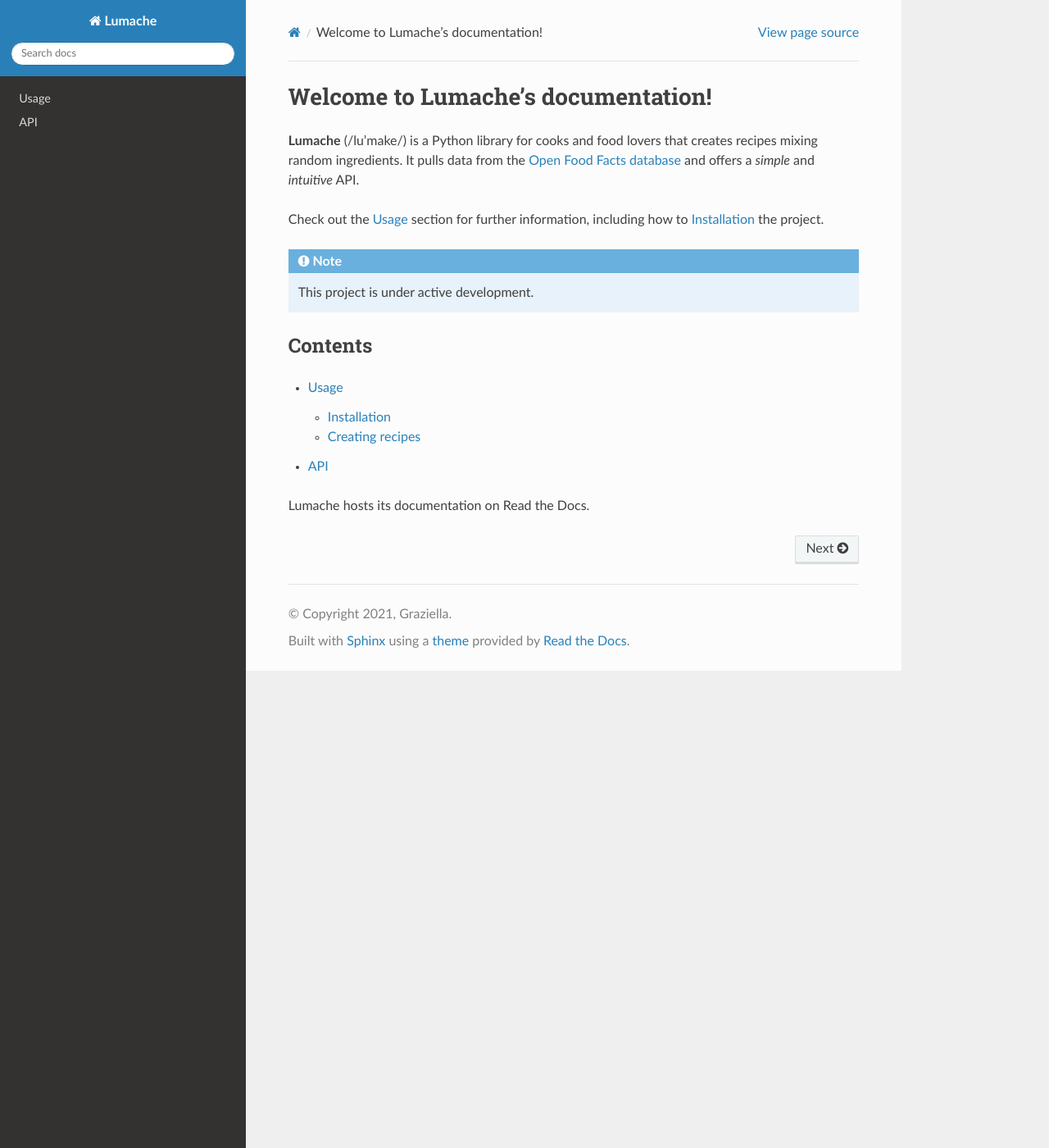
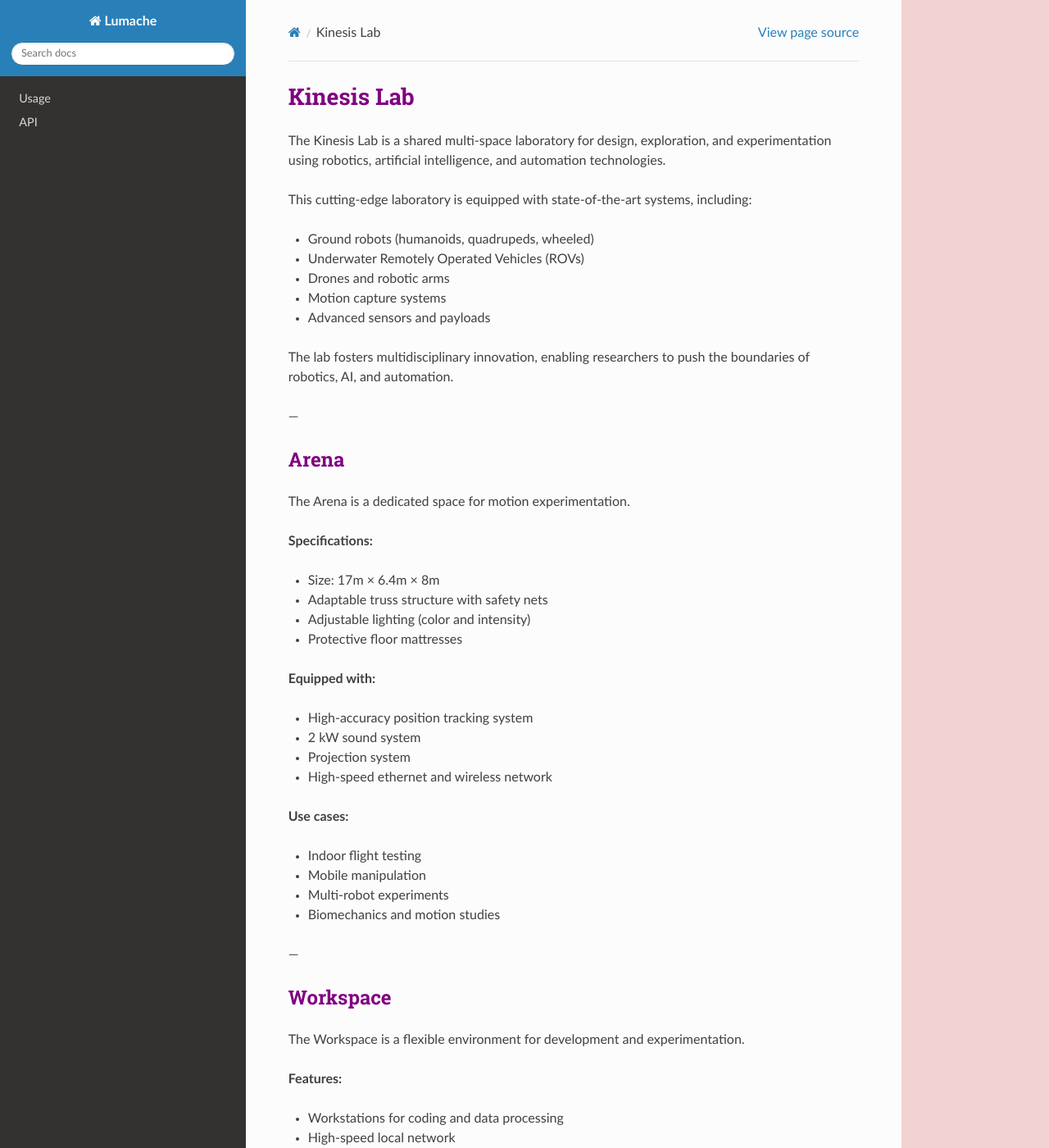
Before and after one commit to aysa2018/rtd-kinesis, a Sphinx documentation site: the page built from docs/source/index.rst, in a window 1280 px wide and 1400 px high. Shown: the whole window at 82% size. Built offline with Sphinx 7.4.7 and the Read the Docs theme 3.1.0, drawn with Linux system fonts in a browser that asks for light colours; some of the changed text lies outside the part shown.

Commit message:
site with minimal CSS

```diff
--- /dev/null
+++ b/docs/source/_static/custom.css
@@ -0,0 +1,7 @@
+body {
+  background: #ffdddd !important;
+}
+
+h1, h2, h3 {
+  color: purple !important;
+}
--- a/docs/source/conf.py
+++ b/docs/source/conf.py
@@ -1,6 +1,9 @@
 # Configuration file for the Sphinx documentation builder.
 
 # -- Project information
+import os
+import sys
+sys.path.insert(0, os.path.abspath('../..'))
 
 project = 'Lumache'
 copyright = '2021, Graziella'
@@ -33,3 +36,8 @@
 
 # -- Options for EPUB output
 epub_show_urls = 'footnote'
+
+html_static_path = ['_static']
+
+def setup(app):
+    app.add_css_file('custom.css')
--- a/docs/source/index.rst
+++ b/docs/source/index.rst
@@ -1,22 +1,202 @@
-Welcome to Lumache's documentation!
-===================================
+Kinesis Lab
+===========
 
-**Lumache** (/lu'make/) is a Python library for cooks and food lovers
-that creates recipes mixing random ingredients.
-It pulls data from the `Open Food Facts database <https://world.openfoodfacts.org/>`_
-and offers a *simple* and *intuitive* API.
+The Kinesis Lab is a shared multi-space laboratory for design, exploration, and experimentation using robotics, artificial intelligence, and automation technologies.
 
-Check out the :doc:`usage` section for further information, including
-how to :ref:`installation` the project.
+This cutting-edge laboratory is equipped with state-of-the-art systems, including:
 
-.. note::
+- Ground robots (humanoids, quadrupeds, wheeled)
+- Underwater Remotely Operated Vehicles (ROVs)
+- Drones and robotic arms
+- Motion capture systems
+- Advanced sensors and payloads
 
-   This project is under active development.
+The lab fosters multidisciplinary innovation, enabling researchers to push the boundaries of robotics, AI, and automation.
 
-Contents
---------
+---
+
+Arena
+-----
+
+The Arena is a dedicated space for motion experimentation.
+
+**Specifications:**
+
+- Size: 17m × 6.4m × 8m
+- Adaptable truss structure with safety nets
+- Adjustable lighting (color and intensity)
+- Protective floor mattresses
+
+**Equipped with:**
+
+- High-accuracy position tracking system
+- 2 kW sound system
+- Projection system
+- High-speed ethernet and wireless network
+
+**Use cases:**
+
+- Indoor flight testing
+- Mobile manipulation
+- Multi-robot experiments
+- Biomechanics and motion studies
+
+---
+
+Workspace
+---------
+
+The Workspace is a flexible environment for development and experimentation.
+
+**Features:**
+
+- Workstations for coding and data processing
+- High-speed local network
+- Adjustable lighting
+- Nearby benches with tools and test equipment
+- GPU unit for high-performance computation
+- Safe charging station for LiPo batteries
+
+---
+
+Equipment
+---------
+
+The lab supports motion-centric research with a comprehensive toolkit.
+
+**Robotics & Platforms**
+
+- Humanoids, quadrupeds, wheeled robots
+- Autonomous car platform
+- Aerial drones (including RTK-enabled systems)
+- Underwater ROVs
+
+**Mapping & Scanning**
+
+- Terrestrial LiDAR
+- SLAM-based mapping (UAV, handheld, backpack)
+- Object and environment scanners
+
+**Imaging & Sensors**
+
+- Hyperspectral imaging
+- Thermal and visual zoom cameras
+- Event-based vision systems
+- Acoustic imaging
+
+**Communication & Testing**
+
+- Mesh radio networks
+- Bench testing equipment
+
+---
+
+Applications and Research
+-------------------------
+
+**Biomechanical**
+
+- Gait analysis and rehabilitation
+- Posture and motor control
+- Sports performance analysis
+- Animal biomechanics
+
+**Engineering**
+
+- Robotics (UAVs, ROVs, UGVs, humanoids)
+- Localization and trajectory planning
+- Human-robot interaction (HRI)
+- Teleoperation and control systems
+
+**Reality Capture & Digital Twins**
+
+- SLAM mapping
+- LiDAR and photogrammetry
+- Asset documentation and change detection
+
+**Perception & Sensing**
+
+- Thermal imaging
+- Hyperspectral analysis
+- Event-based vision
+- Acoustic diagnostics
+
+**Artificial Intelligence**
+
+- Dataset curation and labeling
+- Deep learning and reinforcement learning
+- Large language models for robotics and HRI
+
+**Networking & Edge Computing**
+
+- High-bandwidth mesh communication
+- Remote monitoring and telemetry
+
+**Design & Prototyping**
+
+- 3D scanning and reverse engineering
+- Assembly testing and validation
+
+**Marine Applications**
+
+- Underwater monitoring and surveys
+
+**Entertainment**
+
+- Game development (animation, effects)
+- Film production (character and motion animation)
+- Sound and motion research
+
+---
+
+Equipment List
+--------------
+
+**Robotics**
+
+- Boston Dynamics Spot (with and without arm)
+- Unitree H1 and G1 humanoids
+- Robotnik RB-CAR autonomous platform
+- KUKA LBR iiwa robotic arm
+- Inspire Robots dexterous hand
+- Robotiq 3-finger gripper
+
+**Drones**
+
+- DJI Mavic Pro 2
+- Matrice 300 RTK
+
+**Underwater**
+
+- VideoRay Mission Specialist Defender
+- Hydromea EXRAY
+
+**Sensors & Imaging**
+
+- Vicon Vantage V16 motion capture
+- Faro Focus 350s scanner
+- Hovermap LiDAR
+- Creaform GO!SCAN 3D
+- Corning microHSI hyperspectral camera
+- Prophesee event camera
+- Fluke acoustic imager
+- Workswell thermal camera
+
+**Networking & Power**
+
+- Persistent Systems MPU5 radios
+- B&K Precision power supply
+
+---
+
+Contact
+-------
+
+© 2025 New York University Abu Dhabi
 
 .. toctree::
+   :maxdepth: 2
+
 
    usage
    api
```
Also changed, not shown: docs/source/generated/lumache.rst (added, +30 -0 lines).
